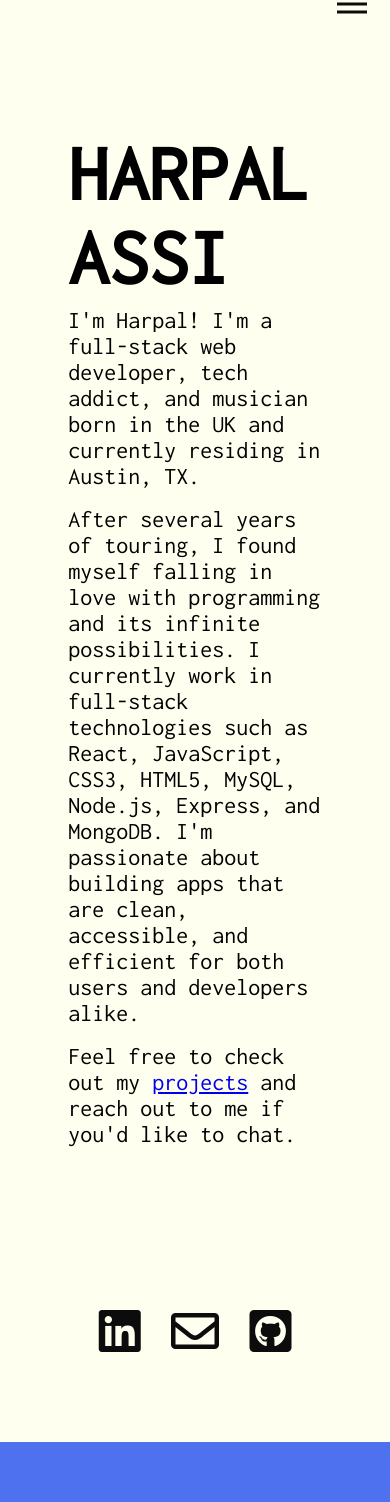
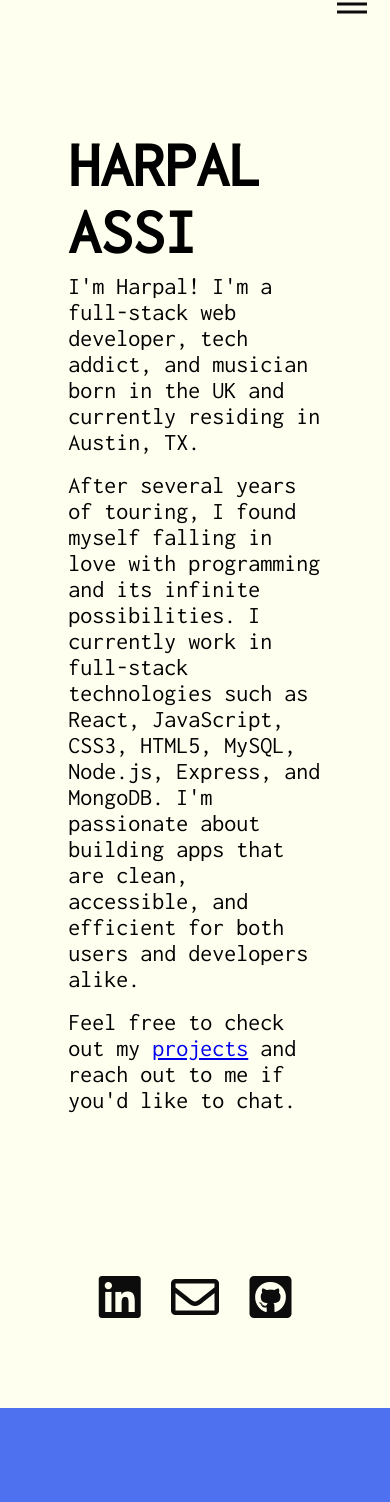
Before and after one commit to harpalassi/personal-portfolio, a React (Create React App) app: page / in a window 390 px wide. Shown: the part 38-1540 px from the top of the page. Built offline with nearby package versions, Linux system fonts and the light colour scheme; the HTML template or start-up script is replaced by a standard one.

Commit message:
mobile animation test

```diff
--- a/src/index.css
+++ b/src/index.css
@@ -56,7 +56,6 @@ html {
 }
 
 .title h1 {
-  /* align-self: flex-startc; */
   font-size: 5rem;
   margin-bottom: 0.5rem;
 }
@@ -174,10 +173,17 @@ button {
 
 /* media query */
 @media screen and (max-width: 900px) {
+  .title {
+    display: flex;
+  }
+  .title h1 {
+    font-size: 4rem;
+    margin-bottom: 0.5rem;
+  }
   #projects h2 {
     align-self: center;
     margin-top: 10vh;
-    font-size: 4rem;
+    font-size: 3.75rem;
     margin-bottom: 0.5rem;
     margin-left: 0;
   }
@@ -192,9 +198,8 @@ button {
 
   .projects__layout {
     flex-direction: column;
-    width: 90%;
+    width: 85%;
     align-items: center;
-    /* margin-left: 5%; */
   }
 
   .project__img {
@@ -214,7 +219,7 @@ button {
   }
 
   .line.open {
-    background: white;
+    /* background: white; */
     transition: all 0.2s ease-in;
   }
 
@@ -227,6 +232,8 @@ button {
     cursor: pointer;
     right: 4%;
     top: 5%;
+    background: #fffff0;
+    -webkit-transform: translate(-5%, -50%);
     transform: translate(-5%, -50%);
     z-index: 99;
   }
```
